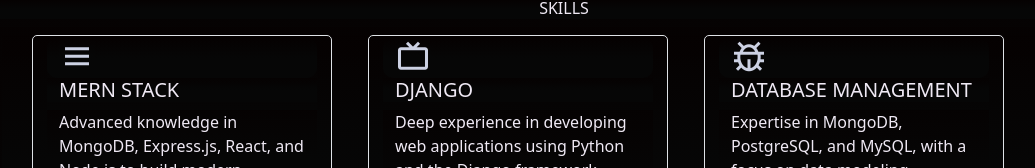
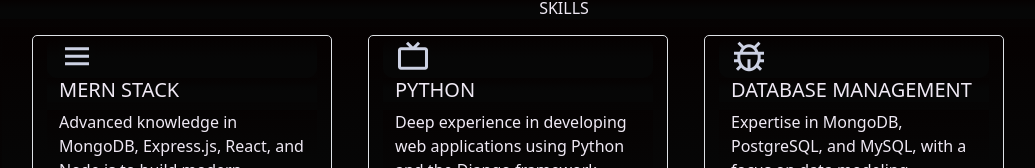
Before and after one commit to cyrus-nodejs/portfolio, a React (Vite) app in the folder Cyrusportfolio/: page / in a window 1280 px wide. Shown: the part 1241-1409 px from the top of the page, without its empty margins (76-1111 px from the left). Built offline with nearby package versions, Linux system fonts and the light colour scheme.

Commit message:
first commit

```diff
--- a/Cyrusportfolio/src/page/Bio.tsx
+++ b/Cyrusportfolio/src/page/Bio.tsx
@@ -20,7 +20,7 @@
   const [index, setIndex] = useState(1);
   //  const [open, setOpen] = useState(false);
 
-  const toRotate: string[] = ["DJANGO ","NODEJS ",'RUST', "MERN" ];
+  const toRotate: string[] = ["PYTHON ","NODEJS ",'RUST', "MERN" ];
   const period: number = 2000;
 
   useEffect(() => {
@@ -68,7 +68,7 @@
                   {({ isVisible }) =>
                     <div className={isVisible ? "animate__animated animate__fadeIn" : ""}>
                       <p className="fs-3 navpad fw-light">Welcome to my World</p>
-                      <p className="fs-1 fw-bold " >Hi, I'm <span className=" stack fs-1 fw-bold"> Emmanuel  Adeyemi</span> <p className="txt-rotate" data-rotate='[ "Back end Software Engineer"]'><p className="wrap fs-1 fw-bold ">a {text} DEVELOPER</p></p></p>
+                      <p className="fs-1 fw-bold " >Hi, I'm <span className=" stack fs-1 fw-bold"> Emmanuel  Adeyemi</span> <p className="txt-rotate" data-rotate='[ "SOFTWARE ENGINEER"]'><p className="wrap fs-1 fw-bold ">a {text} DEVELOPER</p></p></p>
                     </div>}
                 </TrackVisibility>
               </div>
--- a/Cyrusportfolio/src/utils/Stack.tsx
+++ b/Cyrusportfolio/src/utils/Stack.tsx
@@ -7,7 +7,7 @@
 
     },
     {   img:<i className='bx stack  bx-tv  bx-tada-hover  bx-md'></i>,
-        title: "DJANGO ",
+        title: "PYTHON",
         description:"Deep experience in developing web applications using Python and the Django framework, ensuring clean and maintainable code while implementing RESTful APIs and complex data models.",
 
     },
```
